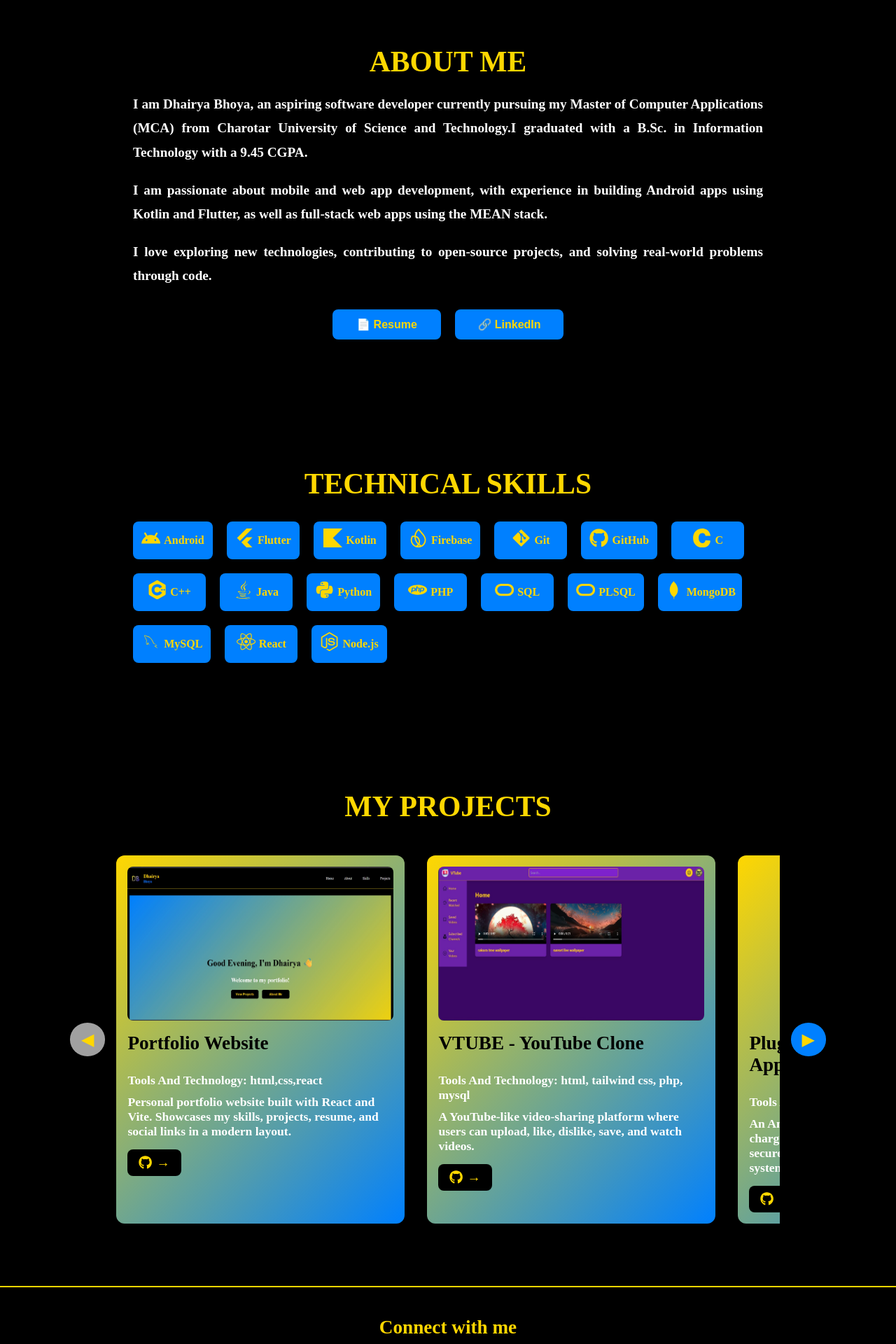
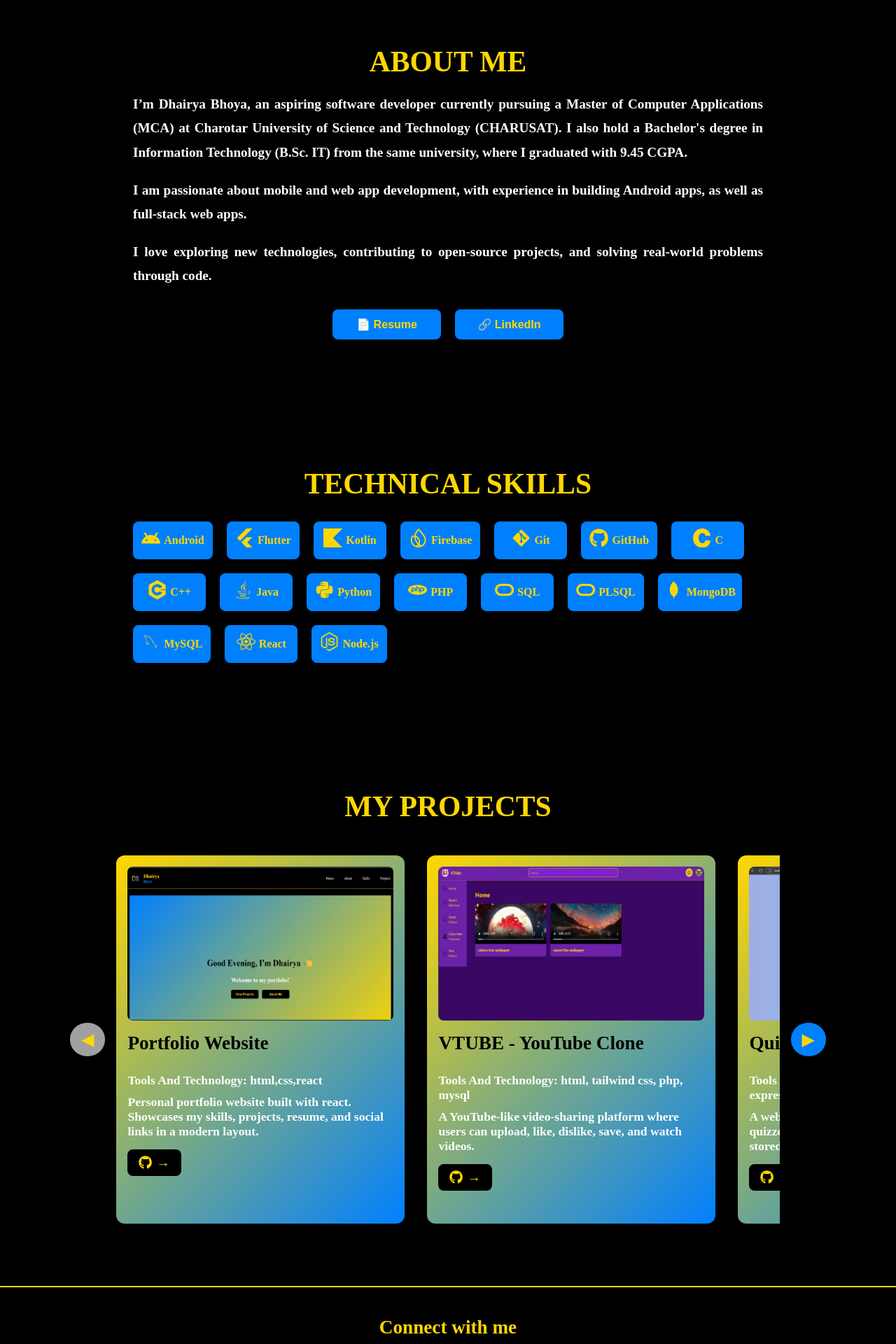
Before and after one commit to Dhairya-77/portfolio-website, a React (Vite) app: page / in a window 1280 px wide. Shown: the part 1020-2940 px from the top of the page at 70% size. Built offline with nearby package versions, Linux system fonts and the light colour scheme.

Commit message:
changes in about

```diff
--- a/src/sections/about.jsx
+++ b/src/sections/about.jsx
@@ -7,13 +7,13 @@ const About = () => {
       <div className="about-content">
 
         <p>
-            I am Dhairya Bhoya, an aspiring software developer currently pursuing my Master of Computer
-            Applications (MCA) from Charotar University of Science and Technology.I graduated with a B.Sc.
-            in Information Technology with a 9.45 CGPA.
+            I’m Dhairya Bhoya, an aspiring software developer currently pursuing a Master of Computer Applications (MCA) at
+            Charotar University of Science and Technology (CHARUSAT). I also hold a Bachelor's degree in Information
+            Technology (B.Sc. IT) from the same university, where I graduated with 9.45 CGPA.
         </p>
 
-        <p> I am passionate about mobile and web app development, with experience in building Android apps
-            using Kotlin and Flutter, as well as full-stack web apps using the MEAN stack.
+        <p> I am passionate about mobile and web app development, with experience in building Android apps, as well as
+            full-stack web apps.
         </p>
 
         <p>
--- a/src/sections/projects.jsx
+++ b/src/sections/projects.jsx
@@ -49,7 +49,7 @@ export default function Portfolio() {
     {
       title: 'Portfolio Website',
       tools: 'html,css,react',
-      desc: 'Personal portfolio website built with React and Vite. Showcases my skills, projects, resume, and social links in a modern layout.',
+      desc: 'Personal portfolio website built with react. Showcases my skills, projects, resume, and social links in a modern layout.',
       image: portfolio_img,
       link: 'https://github.com/Dhairya-77/portfolio-website',
     },
@@ -61,32 +61,32 @@ export default function Portfolio() {
       link: 'https://github.com/Dhairya-77/yt-clone',
     },
     {
+      title: 'Quiz Web Application',
+      tools: 'angularjs, nodejs, expressjs, mongodb',
+      desc: 'A website in which Users can create and share quizzes, and others can take them. The results are stored and displayed to the user.',
+      image: quiz_img,
+      link: 'https://github.com/Dhairya-77/quiz-web-application',
+    },
+    {
+      title: 'QR Scanner & Generator',
+      tools: 'flutter, dart',
+      desc: 'A mobile/web app that scans QR codes using the camera and automatically copies the data to the clipboard and also supports custom QR code generation.',
+      image: qr_img,
+      link: 'https://github.com/Dhairya-77/qr-scanner-and-generator',
+    },
+    {
+      title: 'Weather Forcasting Website',
+      tools: 'python, django',
+      desc: 'A web app that fetches real-time weather data by city, state, or country using the OpenWeatherMap API.',
+      image: weather_img,
+      link: 'https://github.com/Pratik11-git/weather-website',
+    },
+    {
       title: 'Plug&Charge Zone - Android App',
       tools: 'kotlin, firebase, stripe',
       desc: 'An Android app that helps users find nearby EV charging stations, book slots in advance, and pay securely through a Stripe-integrated wallet system.',
       image: ev_img,
       link: 'https://github.com/Dhairya-77/ev-charging-station-app',
-    },
-    {
-      title: 'QR Scanner & Generator',
-      tools: 'flutter, dart',
-      desc: 'A mobile app that scans QR codes using the camera and automatically copies the data to the clipboard. Also supports custom QR code generation.',
-      image: qr_img,
-      link: 'https://github.com/Dhairya-77/qr-scanner-and-generator',
-    },
-    {
-      title: 'Quiz Web Application',
-      tools: 'angularjs, nodejs, expressjs, mongodb',
-      desc: 'A website in which Users can create and share quizzes, and others can take them. The results are stored and displayed for the creator.',
-      image: quiz_img,
-      link: 'https://github.com/Dhairya-77/quiz-web-application',
-    },
-    {
-      title: 'Weather Website',
-      tools: 'python, django, openweathermap api',
-      desc: 'A web app that fetches real-time weather data by city, state, or country using the OpenWeatherMap API.',
-      image: weather_img,
-      link: 'https://github.com/Pratik11-git/weather-website',
     },
   ];
 
```
